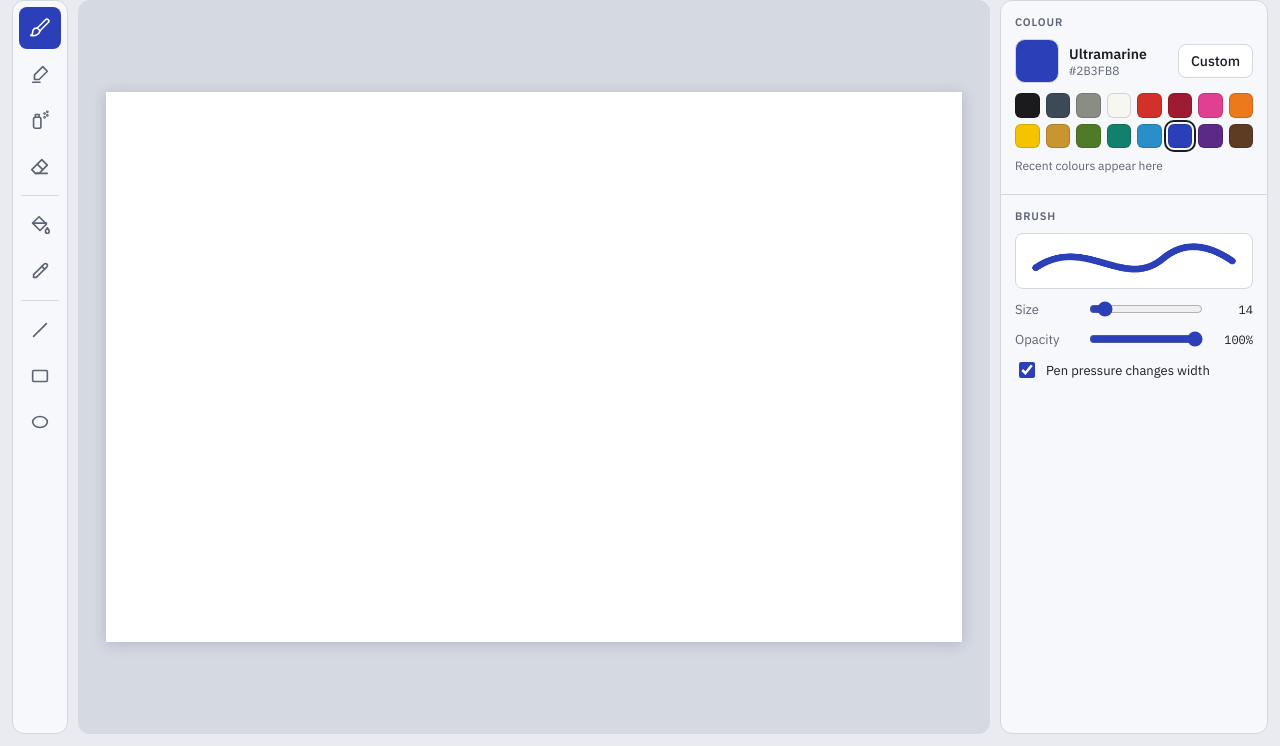
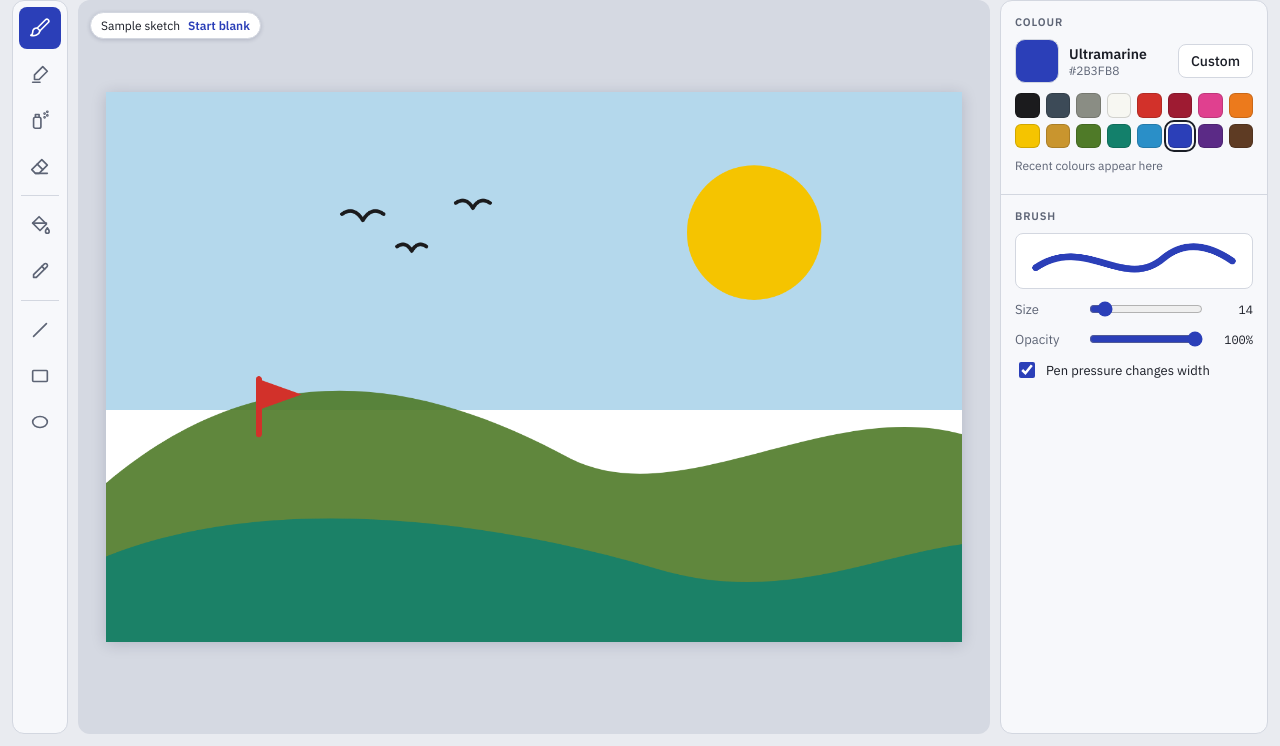
Before and after one commit to viadavyd/gouache, a plain HTML site: page index.html in a window 1280 px wide. Shown: the part 54-800 px from the top of the page. Drawn offline with nearby package versions, Linux system fonts and the light colour scheme.

Commit message:
Paint a sample sketch for first-time visitors

```diff
--- a/app.js
+++ b/app.js
@@ -243,6 +243,7 @@ function commit() {
   octx.clearRect(0, 0, W, H);
   ov.style.opacity = 1; ov.style.mixBlendMode = 'normal';
   if (state.tool !== 'eraser') addRecent(state.color);
+  hideSample();
   scheduleSave();
 }
 
@@ -355,10 +356,40 @@ function floodFill(p) {
 function clearCanvas() {
   snapshot();
   ctx.clearRect(0, 0, W, H);
+  hideSample();
   scheduleSave();
   toast('Canvas cleared', 'Undo', undo);
 }
 $('#clear').onclick = clearCanvas;
+/* ---------- Sample sketch ---------- */
+$('#sampleClear').onclick = () => {
+  ctx.clearRect(0, 0, W, H);
+  history = []; future = []; syncHistoryButtons();
+  hideSample(); scheduleSave();
+};
+function hideSample() { $('#sample').hidden = true; }
+function paintSample() {
+  const c = ctx;
+  c.save(); c.lineCap = c.lineJoin = 'round';
+  c.globalAlpha = .35; c.fillStyle = '#2a8fc8'; c.fillRect(0, 0, W, 520);
+  c.globalAlpha = 1; c.fillStyle = '#f5c400'; c.beginPath(); c.arc(1060, 230, 110, 0, 7); c.fill();
+  c.globalAlpha = .9; c.fillStyle = '#4f7a28'; c.beginPath(); c.moveTo(0, 640);
+  c.bezierCurveTo(260, 420, 520, 470, 760, 600); c.bezierCurveTo(940, 690, 1180, 500, 1400, 560);
+  c.lineTo(1400, 900); c.lineTo(0, 900); c.fill();
+  c.fillStyle = '#13806b'; c.beginPath(); c.moveTo(0, 760);
+  c.bezierCurveTo(300, 640, 700, 720, 900, 780); c.bezierCurveTo(1100, 840, 1250, 760, 1400, 740);
+  c.lineTo(1400, 900); c.lineTo(0, 900); c.fill();
+  c.globalAlpha = 1; c.strokeStyle = '#1b1b1d'; c.lineWidth = 6;
+  [[420, 210, 34], [500, 260, 24], [600, 190, 28]].forEach(([x, y, s]) => {
+    c.beginPath(); c.moveTo(x - s, y - s * .3);
+    c.quadraticCurveTo(x - s * .4, y - s * .7, x, y); c.quadraticCurveTo(x + s * .4, y - s * .7, x + s, y - s * .3);
+    c.stroke();
+  });
+  c.strokeStyle = '#d2312a'; c.lineWidth = 10; c.beginPath(); c.moveTo(250, 560); c.lineTo(250, 470); c.stroke();
+  c.fillStyle = '#d2312a'; c.beginPath(); c.moveTo(250, 470); c.lineTo(320, 495); c.lineTo(250, 520); c.fill();
+  c.restore();
+  $('#sample').hidden = false;
+}
 
 /* ---------- Importing images ---------- */
 function placeImage(file) {
@@ -369,6 +400,7 @@ function placeImage(file) {
     const s = Math.min(W / im.width, H / im.height, 1), w = im.width * s, h = im.height * s;
     ctx.drawImage(im, (W - w) / 2, (H - h) / 2, w, h);
     URL.revokeObjectURL(url);
+    hideSample();
     scheduleSave();
     toast('Image placed', 'Undo', undo);
   };
@@ -427,9 +459,10 @@ function scheduleSave() {
 function restore() {
   let data = null;
   try { data = localStorage.getItem(STORE); } catch { /* storage blocked */ }
-  if (!data) return;
+  if (!data) { paintSample(); return; }
   const im = new Image();
   im.onload = () => ctx.drawImage(im, 0, 0);
+  im.onerror = paintSample;
   im.src = data;
 }
 
--- a/index.html
+++ b/index.html
@@ -33,6 +33,7 @@
       <canvas id="overlay" width="1400" height="900"></canvas>
       <div class="ring" id="ring" hidden></div>
     </div>
+    <div class="chip" id="sample" hidden>Sample sketch <button id="sampleClear">Start blank</button></div>
     <div class="drop" id="drop" hidden>Drop image to place it on the canvas</div>
   </div>
   <aside class="panel">
--- a/style.css
+++ b/style.css
@@ -55,6 +55,8 @@ header { display: flex; align-items: center; gap: 12px; padding-block: 10px; fle
 #overlay { touch-action: none; cursor: crosshair; }
 .paper[data-cursor="ring"] #overlay { cursor: none; }
 .ring { position: absolute; pointer-events: none; border-radius: 50%; border: 1px solid #fff; mix-blend-mode: difference; transform: translate(-50%, -50%); left: 0; top: 0; }
+.chip { position: absolute; left: 12px; top: 12px; font-size: 12px; background: var(--raised); color: var(--fg); border: 1px solid var(--line); border-radius: 999px; padding: 5px 10px; display: flex; gap: 8px; align-items: center; box-shadow: 0 1px 4px var(--shadow); }
+.chip button { border: 0; background: none; color: var(--accent); font-weight: 600; padding: 0; }
 .drop { position: absolute; inset: 0; display: grid; place-items: center; background: color-mix(in srgb, var(--accent) 22%, transparent); border: 2px dashed var(--accent); border-radius: 12px; font-weight: 600; color: var(--fg); }
 
 .panel { background: var(--surface); border: 1px solid var(--line); border-radius: 12px; overflow: auto; display: flex; flex-direction: column; }
```
